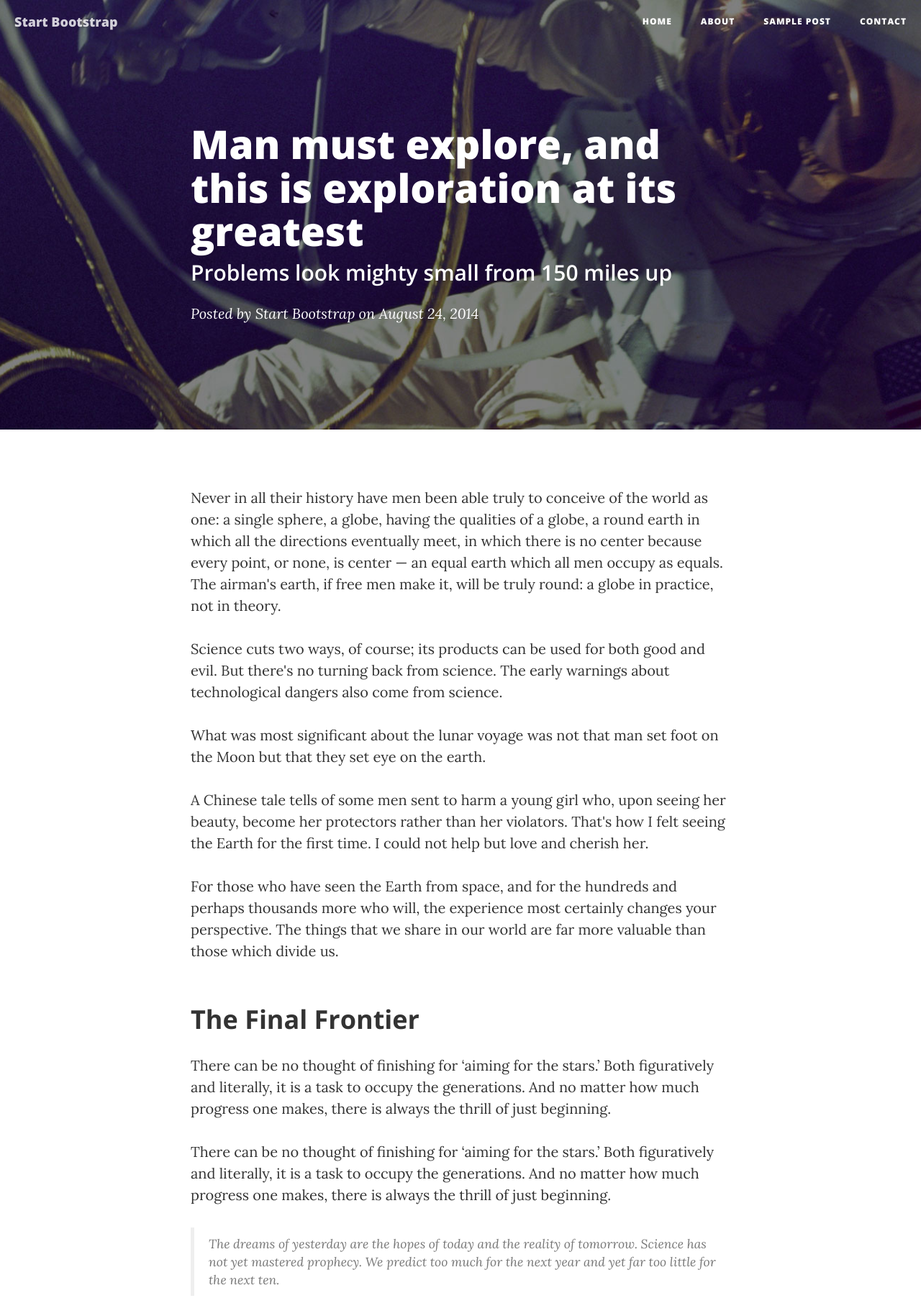
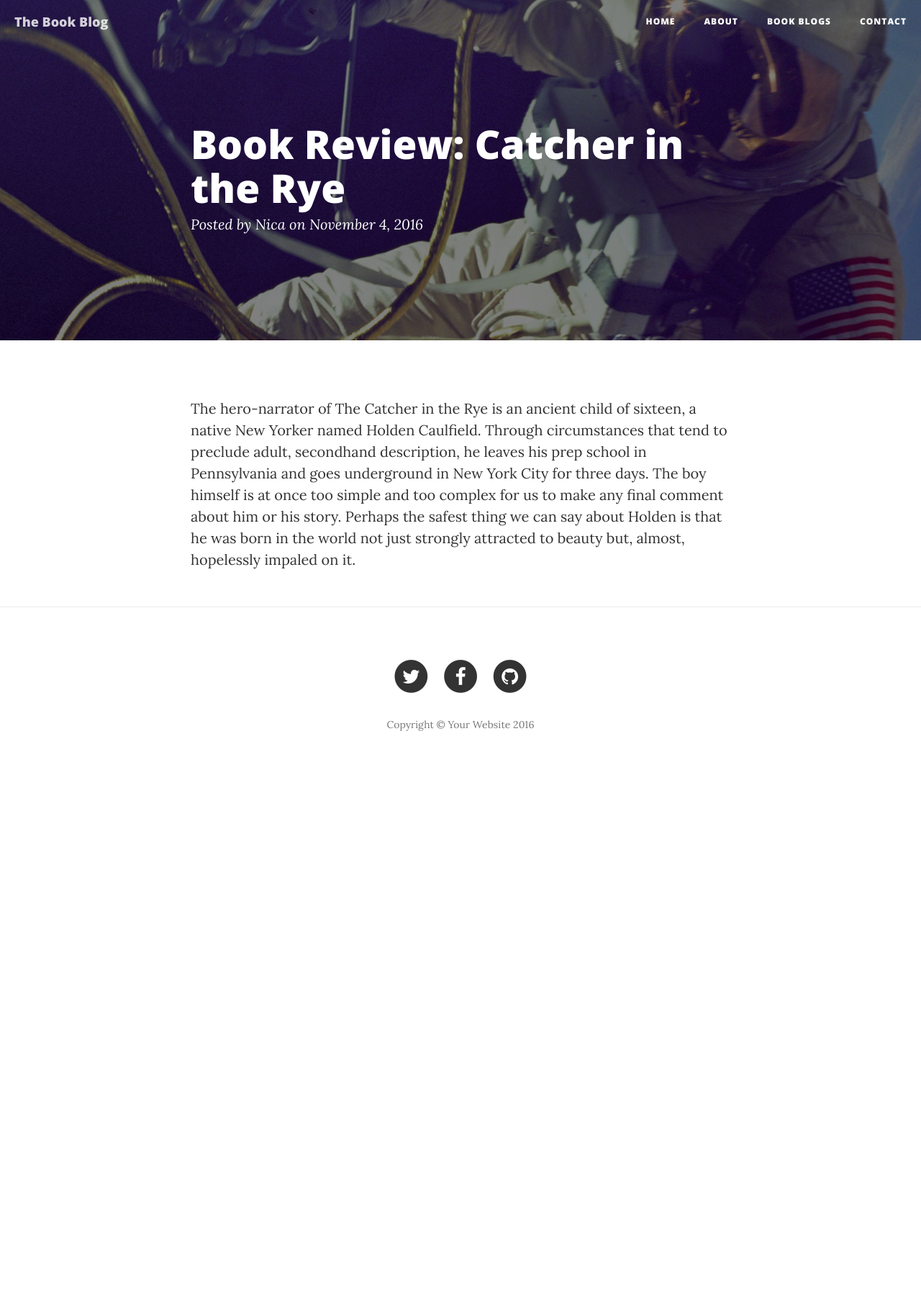
Before and after one commit to nicapungtilan/book, a website: page post.html in a window 1280 px wide. Shown: the top 1804 px of the page at 72% size. After the commit the page ends 1083 px from the top, so only its background shows below. Drawn offline with nearby package versions, Linux system fonts and the light colour scheme.

Commit message:
Update post.html

```diff
--- a/post.html
+++ b/post.html
@@ -9,7 +9,7 @@
     <meta name="description" content="">
     <meta name="author" content="">
 
-    <title>Clean Blog - Sample Post</title>
+    <title>Book Blogs</title>
 
     <!-- Bootstrap Core CSS -->
     <link href="vendor/bootstrap/css/bootstrap.min.css" rel="stylesheet">
@@ -42,7 +42,7 @@
                     <span class="sr-only">Toggle navigation</span>
                     Menu <i class="fa fa-bars"></i>
                 </button>
-                <a class="navbar-brand" href="index.html">Start Bootstrap</a>
+                <a class="navbar-brand" href="index.html">The Book Blog</a>
             </div>
 
             <!-- Collect the nav links, forms, and other content for toggling -->
@@ -55,7 +55,7 @@
                         <a href="about.html">About</a>
                     </li>
                     <li>
-                        <a href="post.html">Sample Post</a>
+                        <a href="post.html">Book Blogs</a>
                     </li>
                     <li>
                         <a href="contact.html">Contact</a>
@@ -74,9 +74,8 @@
             <div class="row">
                 <div class="col-lg-8 col-lg-offset-2 col-md-10 col-md-offset-1">
                     <div class="post-heading">
-                        <h1>Man must explore, and this is exploration at its greatest</h1>
-                        <h2 class="subheading">Problems look mighty small from 150 miles up</h2>
-                        <span class="meta">Posted by <a href="#">Start Bootstrap</a> on August 24, 2014</span>
+                        <h1>Book Review: Catcher in the Rye</h1>
+                        <span class="meta">Posted by <a href="#">Nica</a> on November 4, 2016</span>
                     </div>
                 </div>
             </div>
@@ -88,40 +87,7 @@
         <div class="container">
             <div class="row">
                 <div class="col-lg-8 col-lg-offset-2 col-md-10 col-md-offset-1">
-                    <p>Never in all their history have men been able truly to conceive of the world as one: a single sphere, a globe, having the qualities of a globe, a round earth in which all the directions eventually meet, in which there is no center because every point, or none, is center — an equal earth which all men occupy as equals. The airman's earth, if free men make it, will be truly round: a globe in practice, not in theory.</p>
-
-                    <p>Science cuts two ways, of course; its products can be used for both good and evil. But there's no turning back from science. The early warnings about technological dangers also come from science.</p>
-
-                    <p>What was most significant about the lunar voyage was not that man set foot on the Moon but that they set eye on the earth.</p>
-
-                    <p>A Chinese tale tells of some men sent to harm a young girl who, upon seeing her beauty, become her protectors rather than her violators. That's how I felt seeing the Earth for the first time. I could not help but love and cherish her.</p>
-
-                    <p>For those who have seen the Earth from space, and for the hundreds and perhaps thousands more who will, the experience most certainly changes your perspective. The things that we share in our world are far more valuable than those which divide us.</p>
-
-                    <h2 class="section-heading">The Final Frontier</h2>
-
-                    <p>There can be no thought of finishing for ‘aiming for the stars.’ Both figuratively and literally, it is a task to occupy the generations. And no matter how much progress one makes, there is always the thrill of just beginning.</p>
-
-                    <p>There can be no thought of finishing for ‘aiming for the stars.’ Both figuratively and literally, it is a task to occupy the generations. And no matter how much progress one makes, there is always the thrill of just beginning.</p>
-
-                    <blockquote>The dreams of yesterday are the hopes of today and the reality of tomorrow. Science has not yet mastered prophecy. We predict too much for the next year and yet far too little for the next ten.</blockquote>
-
-                    <p>Spaceflights cannot be stopped. This is not the work of any one man or even a group of men. It is a historical process which mankind is carrying out in accordance with the natural laws of human development.</p>
-
-                    <h2 class="section-heading">Reaching for the Stars</h2>
-
-                    <p>As we got further and further away, it [the Earth] diminished in size. Finally it shrank to the size of a marble, the most beautiful you can imagine. That beautiful, warm, living object looked so fragile, so delicate, that if you touched it with a finger it would crumble and fall apart. Seeing this has to change a man.</p>
-
-                    <a href="#">
-                        <img class="img-responsive" src="img/post-sample-image.jpg" alt="">
-                    </a>
-                    <span class="caption text-muted">To go places and do things that have never been done before – that’s what living is all about.</span>
-
-                    <p>Space, the final frontier. These are the voyages of the Starship Enterprise. Its five-year mission: to explore strange new worlds, to seek out new life and new civilizations, to boldly go where no man has gone before.</p>
-
-                    <p>As I stand out here in the wonders of the unknown at Hadley, I sort of realize there’s a fundamental truth to our nature, Man must explore, and this is exploration at its greatest.</p>
-
-                    <p>Placeholder text by <a href="http://spaceipsum.com/">Space Ipsum</a>. Photographs by <a href="https://www.flickr.com/photos/nasacommons/">NASA on The Commons</a>.</p>
+                    <p>The hero-narrator of The Catcher in the Rye is an ancient child of sixteen, a native New Yorker named Holden Caulfield. Through circumstances that tend to preclude adult, secondhand description, he leaves his prep school in Pennsylvania and goes underground in New York City for three days. The boy himself is at once too simple and too complex for us to make any final comment about him or his story. Perhaps the safest thing we can say about Holden is that he was born in the world not just strongly attracted to beauty but, almost, hopelessly impaled on it. </p>
                 </div>
             </div>
         </div>
```
